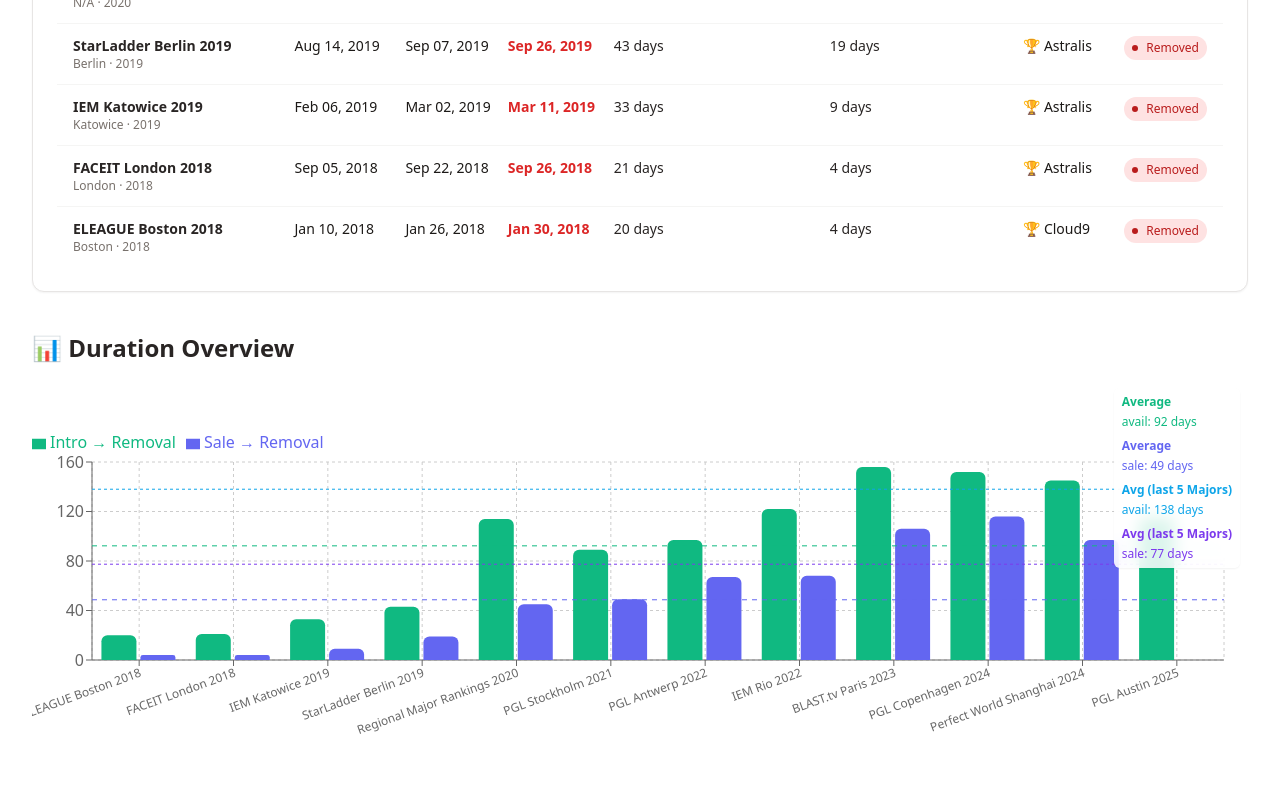
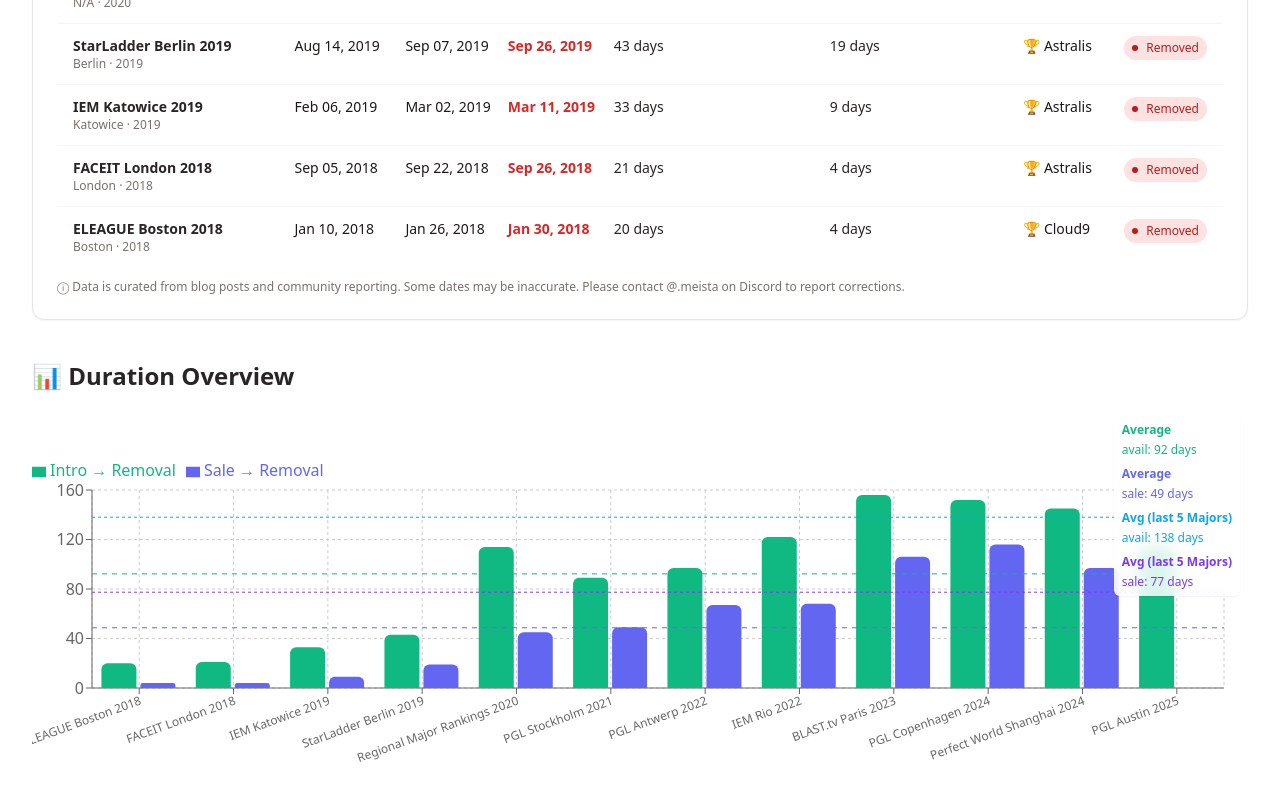
Before and after one commit to meistaGG/cs2-major-sale-tracker, a React (Vite) app: page / in a window 1280 px wide. Shown: the part 828-1628 px from the top of the page. Built offline with nearby package versions, Linux system fonts and the light colour scheme.

Commit message:
Add disclaimer for inaccuracies

```diff
--- a/src/app.tsx
+++ b/src/app.tsx
@@ -646,6 +646,12 @@
             <div className="overflow-x-auto">
               <TableSection rows={filtered} onSort={toggleSort} />
             </div>
+
+            <p className="mt-3 text-xs text-stone-500">
+              ⓘ Data is curated from blog posts and community reporting.
+              Some dates may be inaccurate. Please contact @.meista on Discord
+              to report corrections.
+            </p>
           </CardContent>
         </Card>
 
```
